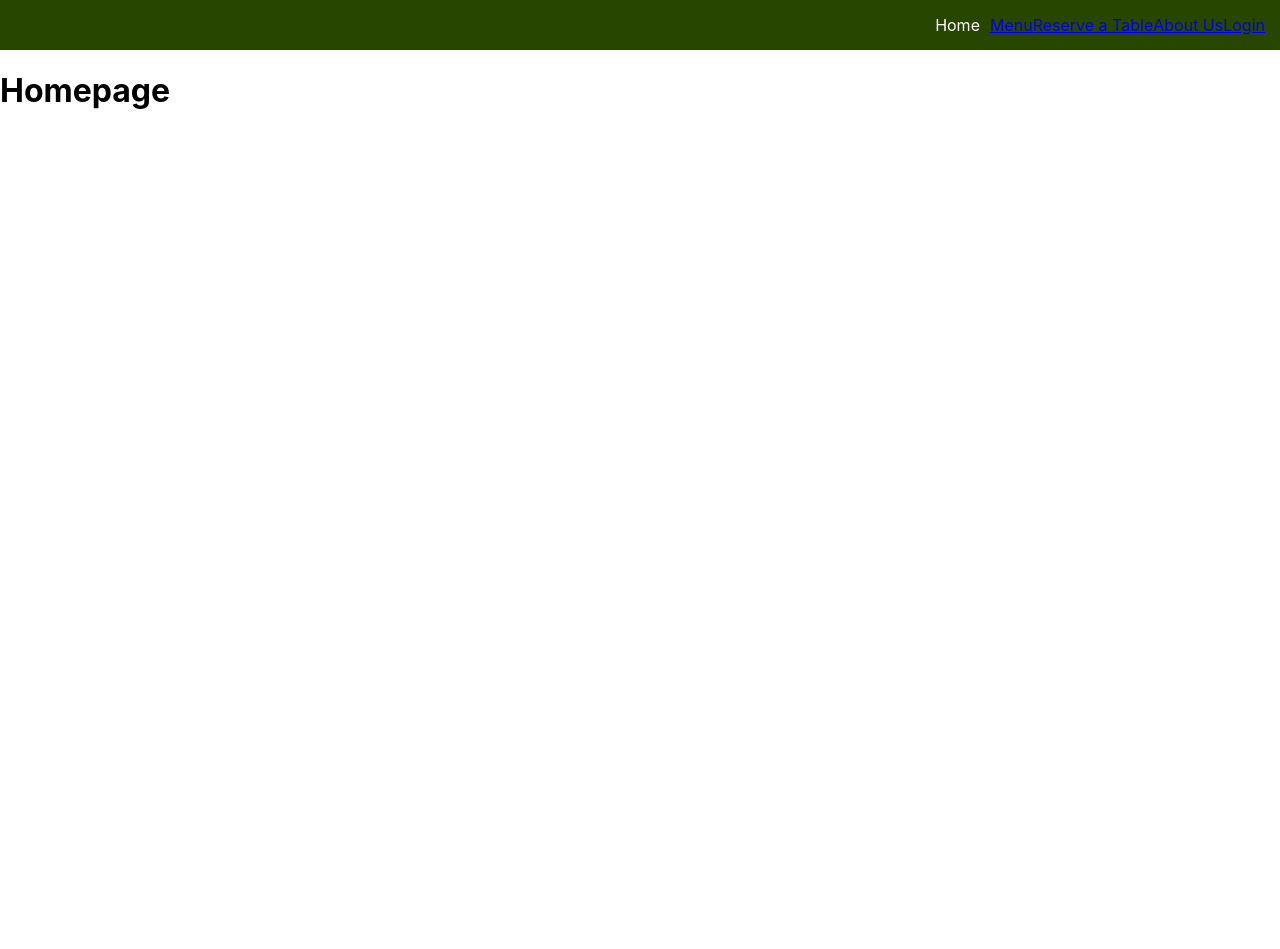
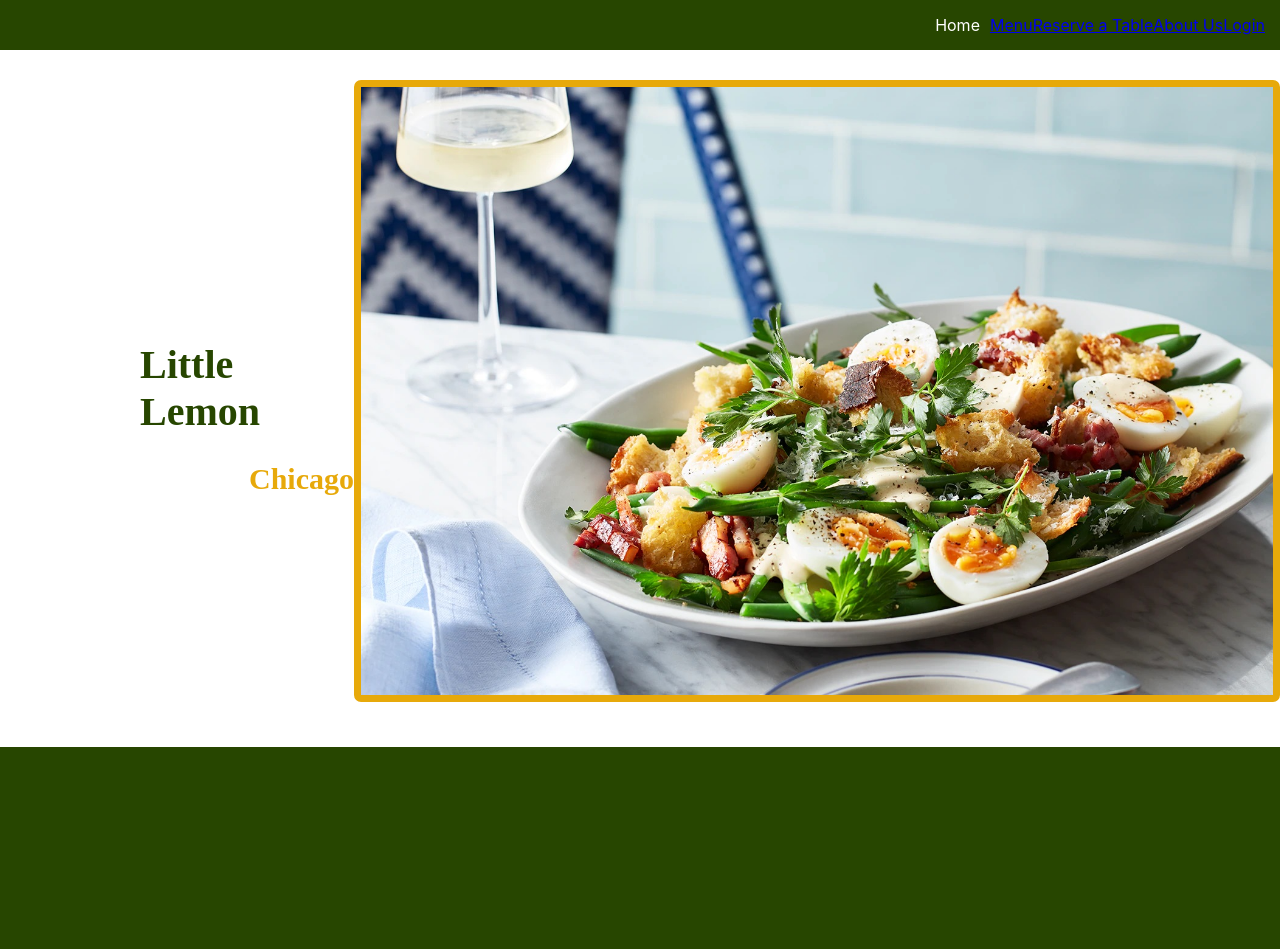
Before and after one commit to 006ushra/Little-Lemon-WebApp, a React (Create React App) app: page / in a window 1280 px wide. Shown: the top 949 px of the page. Before the commit the page ends 800 px from the top, so only its background shows below. Built offline with nearby package versions, Linux system fonts and the light colour scheme.

Commit message:
Updated homepage

```diff
--- a/src/Pages/Homepage.js
+++ b/src/Pages/Homepage.js
@@ -1,5 +1,20 @@
+import BannerImage from "../assets/home_background_img.jpg";
+
 function Homepage() {
-    return <h1>Homepage</h1>
+    return (
+        <>
+        <div style={{display: "flex", flexDirection: "row", justifyContent: "space-around"}}>
+            <div style={{paddingLeft: "140px"}}>
+                <h1 style={{paddingTop: "33vh", color: "#274600", fontFamily: "Markazi Text", fontWeight: "700", fontSize: "40px"}}>Little Lemon</h1>
+                <h2 style={{color: "#e7a90a", textAlign: "end", fontFamily: "Markazi Text", fontSize: "30px"}}>Chicago</h2>
+            </div>
+            <img src={BannerImage} style={{height: "76vh", borderStyle: "solid", borderWidth: "7px", borderColor: "#e7a90a", borderRadius: "7px", marginTop: "30px", marginBottom: "20px"}}/>
+        </div>
+        <div style={{backgroundColor: "#274600", height: "60vh"}}>
+            <p style={{fontFamily: "sans-serif", fontSize: "25px", color: "white", textAlign: "center", paddingLeft: "220px", paddingRight: "220px", paddingTop: "25vh"}}>We are a family owned Mediterranean restaurant, focused on traditional recipes served with a modern twist.</p>
+        </div>
+        </>
+    )
 }
 
 export default Homepage;
```
Also changed, not shown: src/assets/home_background_img.jpg (added).
